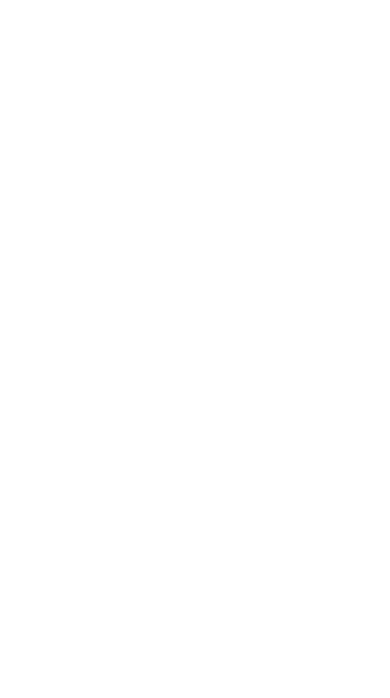
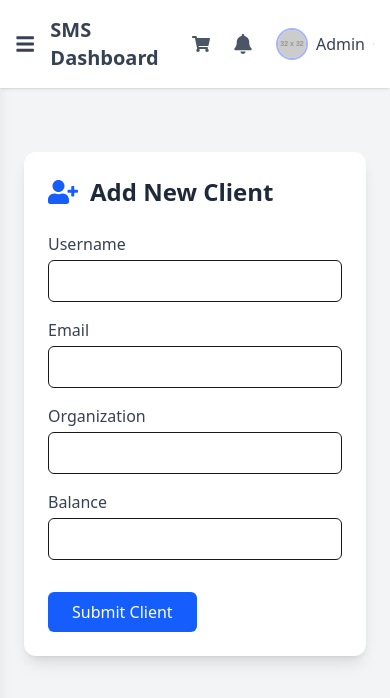
Before and after one commit to sakib236160/sms-dashboard, a React (Vite) app: page /addClient in a window 390 px wide. Before the commit this address had no page. Shown: the top 698 px of the page. Built offline with nearby package versions, Linux system fonts and the light colour scheme; sample sign-in values are in the browser's storage.

Commit message:
responsive across desktop, tablet, and mobile devices done

```diff
--- a/src/App.jsx
+++ b/src/App.jsx
@@ -8,6 +8,7 @@ import Login from './components/Login';
 import Layout from './components/Layout/Layout';
 import ClientList from './components/ClientList';
 import ManageClient from './components/ManageClient';
+import AddClient from './components/AddClient';
 
 export default function App() {
   return (
@@ -25,6 +26,7 @@ export default function App() {
           >
             <Route index element={<Dashboard />} />
             <Route path="home" element={<Home />} />
+            <Route path="addClient" element={<AddClient />} />
             <Route path="manageClient" element={<ManageClient />} />
             <Route path="client" element={<ClientList />} />
             <Route path="profile" element={<Profile />} />
--- /dev/null
+++ b/src/components/AddClient.jsx
@@ -0,0 +1,128 @@
+import React, { useState } from 'react';
+import { FaUserPlus } from 'react-icons/fa';
+import { toast } from 'react-toastify';
+import { motion } from 'framer-motion';
+
+const AddClient = () => {
+  const [formData, setFormData] = useState({
+    username: '',
+    email: '',
+    organization: '',
+    balance: '',
+  });
+
+  const handleChange = (e) => {
+    const { name, value } = e.target;
+    setFormData((prev) => ({
+      ...prev,
+      [name]: value,
+    }));
+  };
+
+  const handleSubmit = async (e) => {
+    e.preventDefault();
+
+    try {
+      const res = await fetch('http://52.74.26.144:8008/client/apiClient/', {
+        method: 'POST',
+        headers: {
+          'Content-Type': 'application/json',
+        },
+        body: JSON.stringify(formData),
+      });
+
+      const data = await res.json();
+      if (res.ok) {
+        toast.success('Client added successfully!');
+        setFormData({
+          username: '',
+          email: '',
+          organization: '',
+          balance: '',
+        });
+      } else {
+        toast.error(data?.message || 'Something went wrong!');
+      }
+    } catch (error) {
+      console.error(error);
+      toast.error('Failed to add client.');
+    }
+  };
+
+  return (
+    <motion.div
+      initial={{ opacity: 0, y: 40 }}
+      animate={{ opacity: 1, y: 0 }}
+      transition={{ duration: 0.6 }}
+      className="max-w-2xl mx-auto p-6 bg-white shadow-lg rounded-xl mt-10"
+    >
+      <div className="flex items-center space-x-3 mb-6">
+        <FaUserPlus className="text-3xl text-blue-600" />
+        <h2 className="text-2xl font-bold text-gray-800">Add New Client</h2>
+      </div>
+
+      <form onSubmit={handleSubmit} className="space-y-4">
+        <div>
+          <label className="block mb-1 text-gray-700">Username</label>
+          <input
+            type="text"
+            name="username"
+            className="w-full px-4 py-2 border rounded-md focus:outline-none focus:ring focus:ring-blue-300"
+            value={formData.username}
+            onChange={handleChange}
+            required
+          />
+        </div>
+
+        <div className="grid grid-cols-1 md:grid-cols-2 gap-4">
+          <div>
+            <label className="block mb-1 text-gray-700">Email</label>
+            <input
+              type="email"
+              name="email"
+              className="w-full px-4 py-2 border rounded-md focus:outline-none focus:ring focus:ring-blue-300"
+              value={formData.email}
+              onChange={handleChange}
+              required
+            />
+          </div>
+
+          <div>
+            <label className="block mb-1 text-gray-700">Organization</label>
+            <input
+              type="text"
+              name="organization"
+              className="w-full px-4 py-2 border rounded-md focus:outline-none focus:ring focus:ring-blue-300"
+              value={formData.organization}
+              onChange={handleChange}
+              required
+            />
+          </div>
+        </div>
+
+        <div>
+          <label className="block mb-1 text-gray-700">Balance</label>
+          <input
+            type="number"
+            name="balance"
+            className="w-full px-4 py-2 border rounded-md focus:outline-none focus:ring focus:ring-blue-300"
+            value={formData.balance}
+            onChange={handleChange}
+            required
+          />
+        </div>
+
+        <motion.button
+          whileHover={{ scale: 1.05 }}
+          whileTap={{ scale: 0.95 }}
+          type="submit"
+          className="mt-4 bg-blue-600 text-white px-6 py-2 rounded-md hover:bg-blue-700 transition duration-200"
+        >
+          Submit Client
+        </motion.button>
+      </form>
+    </motion.div>
+  );
+};
+
+export default AddClient;
--- a/src/components/Home.jsx
+++ b/src/components/Home.jsx
@@ -1,12 +1,10 @@
 import { useEffect } from 'react';
 import { useDispatch, useSelector } from 'react-redux';
 import { FaSms, FaDollarSign, FaUser } from 'react-icons/fa';
-import SMSChart from './SMSChart';
 import { fetchSMSInfo } from '../redux/slices/dashboardSlice';
 
 const Home = () => {
   const dispatch = useDispatch();
-
   const { smsCount, balance, loading, error } = useSelector((state) => state.dashboard);
 
   useEffect(() => {
@@ -15,43 +13,47 @@ const Home = () => {
 
   return (
     <div className="p-6 bg-gray-100 min-h-screen">
-      <h1 className="text-2xl font-bold mb-6">Dashboard</h1>
+      {/* Dashboard Heading */}
+      <h1 className="text-2xl font-bold mb-6">Dashboard Overview</h1>
 
+      {/* Banner Section */}
+      <div className="bg-gradient-to-r from-indigo-500 via-purple-500 to-pink-500 rounded-xl text-white p-6 md:p-10 shadow-lg mb-8">
+        <h2 className="text-3xl font-bold mb-2">Welcome Back, Admin!</h2>
+        <p className="text-lg">Here’s your latest account overview at a glance.</p>
+      </div>
+
+      {/* Loading/Error State */}
       {loading && <p className="text-blue-500 mb-4">Loading...</p>}
       {error && <p className="text-red-500 mb-4">{error}</p>}
 
+      {/* Dashboard Cards */}
       <div className="grid grid-cols-1 md:grid-cols-3 gap-6">
         {/* SMS Count */}
-        <div className="bg-white p-4 rounded shadow flex items-center gap-4">
+        <div className="bg-white p-4 rounded-lg shadow-md flex items-center gap-4 hover:shadow-lg transition">
           <FaSms className="text-blue-500 text-3xl" />
           <div>
             <h2 className="text-lg font-semibold">SMS Count</h2>
-            <p className="text-xl">{smsCount}</p>
+            <p className="text-xl font-bold">{smsCount}</p>
           </div>
         </div>
 
         {/* Balance */}
-        <div className="bg-white p-4 rounded shadow flex items-center gap-4">
+        <div className="bg-white p-4 rounded-lg shadow-md flex items-center gap-4 hover:shadow-lg transition">
           <FaDollarSign className="text-green-500 text-3xl" />
           <div>
             <h2 className="text-lg font-semibold">Balance</h2>
-            <p className="text-xl">${balance}</p>
+            <p className="text-xl font-bold">${balance}</p>
           </div>
         </div>
 
         {/* Logged In User */}
-        <div className="bg-white p-4 rounded shadow flex items-center gap-4">
+        <div className="bg-white p-4 rounded-lg shadow-md flex items-center gap-4 hover:shadow-lg transition">
           <FaUser className="text-purple-500 text-3xl" />
           <div>
             <h2 className="text-lg font-semibold">Logged In As</h2>
-            <p className="text-xl">Admin</p>
+            <p className="text-xl font-bold">Admin</p>
           </div>
         </div>
-      </div>
-
-      {/* Chart */}
-      <div className="mt-8">
-        <SMSChart />
       </div>
     </div>
   );
--- a/src/components/Layout/Layout.jsx
+++ b/src/components/Layout/Layout.jsx
@@ -18,7 +18,9 @@ export default function Layout() {
   const dispatch = useDispatch();
   const navigate = useNavigate();
   const location = useLocation();
+
   const [isDropdownOpen, setIsDropdownOpen] = useState(false);
+  const [sidebarOpen, setSidebarOpen] = useState(false); // মোবাইলে sidebar টগল করার জন্য
 
   const handleLogout = async () => {
     try {
@@ -31,56 +33,43 @@ export default function Layout() {
     navigate("/login");
   };
 
-  // Sidebar links info + icon + path
   const navLinks = [
-    {
-      to: "/",
-      label: "Dashboard",
-      icon: <IoSpeedometerOutline className="text-xl" />,
-    },
-    {
-      to: "/home",
-      label: "Home",
-      icon: <FaHome className="text-lg" />,
-    },
-    {
-      to: "/manageClient",
-      label: "ManageClient",
-      icon: <FaUsers className="text-lg" />,
-    },
-    {
-      to: "/client",
-      label: "ClientList",
-      icon: <FaUsers className="text-lg" />,
-    },
-    {
-      to: "/profile",
-      label: "Profile",
-      icon: <FaUser className="text-lg" />,
-      hasDropdownIcon: true,
-    },
+    { to: "/", label: "Dashboard", icon: <IoSpeedometerOutline className="text-xl" /> },
+    { to: "/home", label: "Home", icon: <FaHome className="text-lg" /> },
+    { to: "/addClient", label: "addClient", icon: <FaUsers className="text-lg" /> },
+    { to: "/manageClient", label: "ManageClient", icon: <FaUsers className="text-lg" /> },
+    { to: "/client", label: "ClientList", icon: <FaUsers className="text-lg" /> },
+    { to: "/profile", label: "Profile", icon: <FaUser className="text-lg" /> },
   ];
 
-  // Check if link is active
-  const isActive = (path) => {
-    // active if current location pathname equals or starts with path
-    return location.pathname === path || location.pathname.startsWith(path + "/");
-  };
+  const isActive = (path) =>
+    location.pathname === path || location.pathname.startsWith(path + "/");
 
   return (
     <div className="flex min-h-screen bg-gray-100">
       {/* Sidebar */}
-      <aside className="flex flex-col justify-between w-64 bg-white shadow-lg pt-4 h-screen sticky top-0">
+      <aside
+        className={`
+          fixed top-0 left-0 z-40 h-full w-64 bg-white shadow-lg pt-4
+          transform transition-transform duration-200 ease-in-out
+          ${sidebarOpen ? "translate-x-0" : "-translate-x-full"}
+          md:translate-x-0
+        `}
+      >
+        <div className="flex flex-col justify-between h-full">
           <div>
             <div className="px-4 mb-8">
-            <h1 className="text-2xl font-bold text-indigo-700 select-none">SMS Dashboard</h1>
+              <h1 className="text-2xl font-bold text-indigo-700 select-none">
+                SMS Dashboard
+              </h1>
             </div>
 
             <nav className="flex flex-col space-y-1 px-2">
-            {navLinks.map(({ to, label, icon, hasDropdownIcon }) => (
+              {navLinks.map(({ to, label, icon }) => (
                 <Link
                   key={to}
                   to={to}
+                  onClick={() => setSidebarOpen(false)} // মোবাইলে ক্লিক করলে sidebar বন্ধ হবে
                   className={`flex items-center gap-3 px-4 py-2 rounded-md transition-colors
                     ${
                       isActive(to)
@@ -91,26 +80,35 @@ export default function Layout() {
                 >
                   {icon}
                   <span className="flex-grow">{label}</span>
-                {hasDropdownIcon && (
-                  <FaAngleDown className={`text-xs ${isActive(to) ? "text-indigo-700" : "text-gray-400"}`} />
-                )}
                 </Link>
               ))}
             </nav>
           </div>
 
-        {/* Sidebar Footer */}
           <footer className="p-4 border-t border-gray-200 text-center text-gray-600 text-sm select-none">
             © {new Date().getFullYear()} SMS Dashboard
           </footer>
+        </div>
       </aside>
 
-      {/* Main Content Area */}
-      <div className="flex-grow flex flex-col min-h-screen">
+      {/* মোবাইলে sidebar overlay */}
+      {sidebarOpen && (
+        <div
+          className="fixed inset-0 z-30 bg-black opacity-50 md:hidden"
+          onClick={() => setSidebarOpen(false)}
+        />
+      )}
+
+      {/* Main Content */}
+      <div className="flex-grow flex flex-col min-h-screen md:ml-64">
         {/* Top Navigation Bar */}
-        <header className="bg-white shadow-sm p-4 flex justify-between items-center sticky top-0 z-10">
+        <header className="bg-white shadow-sm p-4 flex justify-between items-center sticky top-0 z-50">
           <div className="flex items-center gap-4 text-gray-700">
-            <FaBars className="text-xl cursor-pointer" />
+            {/* মোবাইলে হ্যামবার আইকন দেখাবে, md ও desktop এ লুকাবে */}
+            <FaBars
+              className="text-xl cursor-pointer md:hidden"
+              onClick={() => setSidebarOpen(!sidebarOpen)}
+            />
             <h2 className="text-xl font-semibold select-none">SMS Dashboard</h2>
           </div>
 
@@ -134,12 +132,14 @@ export default function Layout() {
                 />
                 <span className="font-medium">Admin</span>
                 <FaAngleDown
-                  className={`text-xs transition-transform ${isDropdownOpen ? "rotate-180" : "rotate-0"}`}
+                  className={`text-xs transition-transform ${
+                    isDropdownOpen ? "rotate-180" : "rotate-0"
+                  }`}
                 />
               </button>
 
               {isDropdownOpen && (
-                <div className="absolute right-0 mt-2 w-48 bg-white rounded-md shadow-lg py-1 z-10">
+                <div className="absolute right-0 mt-2 w-48 bg-white rounded-md shadow-lg py-1 z-50">
                   <Link
                     to="/profile"
                     className="flex items-center gap-2 px-4 py-2 text-gray-700 hover:bg-gray-100"
--- a/src/components/Profile.jsx
+++ b/src/components/Profile.jsx
@@ -1,45 +1,40 @@
-import React from 'react';
 import { FaUserCircle } from 'react-icons/fa';
+import { motion } from 'framer-motion';
 
-const Profile = () => {
+const ProfileBanner = () => {
   return (
-    <div className="flex items-center justify-center min-h-screen p-8">
-      <div
-        className="flex flex-col items-center p-6 rounded-xl border border-gray-300 shadow-md"
-        style={{ maxWidth: 400, width: '100%' }}
-      >
-        {/* User Icon with bounce animation */}
-        <FaUserCircle
-          className="text-gray-700 bounce"
-          style={{ fontSize: '8rem', filter: 'drop-shadow(0 0 8px rgba(0,0,0,0.2))' }}
-        />
+    <motion.div
+      className="bg-gradient-to-r from-blue-100 to-blue-200 p-6 rounded-xl shadow-md w-full max-w-5xl mx-auto mt-8"
+      initial={{ opacity: 0, y: -30 }}
+      animate={{ opacity: 1, y: 0 }}
+      transition={{ duration: 0.8, ease: 'easeOut' }}
+    >
+      <div className="flex items-center space-x-6">
+        {/* Profile Icon with bounce animation */}
+        <motion.div
+          animate={{ y: [0, -10, 0] }}
+          transition={{ repeat: Infinity, duration: 2, ease: 'easeInOut' }}
+        >
+          <FaUserCircle className="text-blue-700" style={{ fontSize: '6rem' }} />
+        </motion.div>
 
-        <h2 className="mt-4 text-3xl font-bold text-gray-900">Profile Details</h2>
+        {/* Text Content */}
+        <div>
+          <h2 className="text-3xl font-semibold text-gray-800">Welcome Back, Admin!</h2>
+          <p className="text-lg text-gray-600 mt-1">
+            Here’s your latest account overview at a glance.
+          </p>
 
-        {/* Static User Info */}
-        <div className="mt-4 text-left text-gray-700 space-y-2 text-lg">
-          <p><strong>Name:</strong> Parvez</p>
-          <p><strong>Role:</strong> Admin</p>
-          <p><strong>Last Login:</strong> 2025-07-20</p>
+          {/* Optional User Info */}
+          <div className="mt-4 text-gray-700 space-y-1">
+            <p><strong>Name:</strong> Parvez</p>
+            <p><strong>Role:</strong> Admin</p>
+            <p><strong>Last Login:</strong> July 20, 2025</p>
+          </div>
         </div>
       </div>
-
-      {/* Custom CSS animation */}
-      <style jsx>{`
-        @keyframes bounce {
-          0%, 100% {
-            transform: translateY(0);
-          }
-          50% {
-            transform: translateY(-15px);
-          }
-        }
-        .bounce {
-          animation: bounce 2.5s ease-in-out infinite;
-        }
-      `}</style>
-    </div>
+    </motion.div>
   );
 };
 
-export default Profile;
+export default ProfileBanner;
```
Lines whose indentation alone changed are shown as unchanged.
